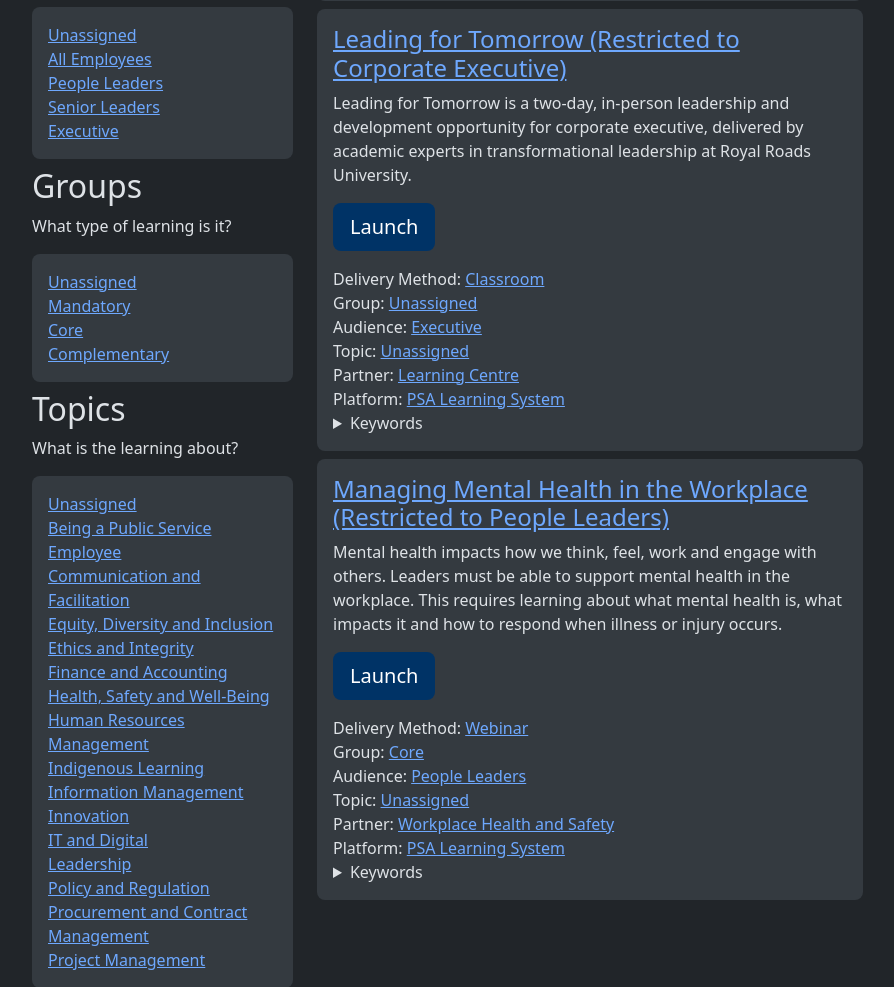
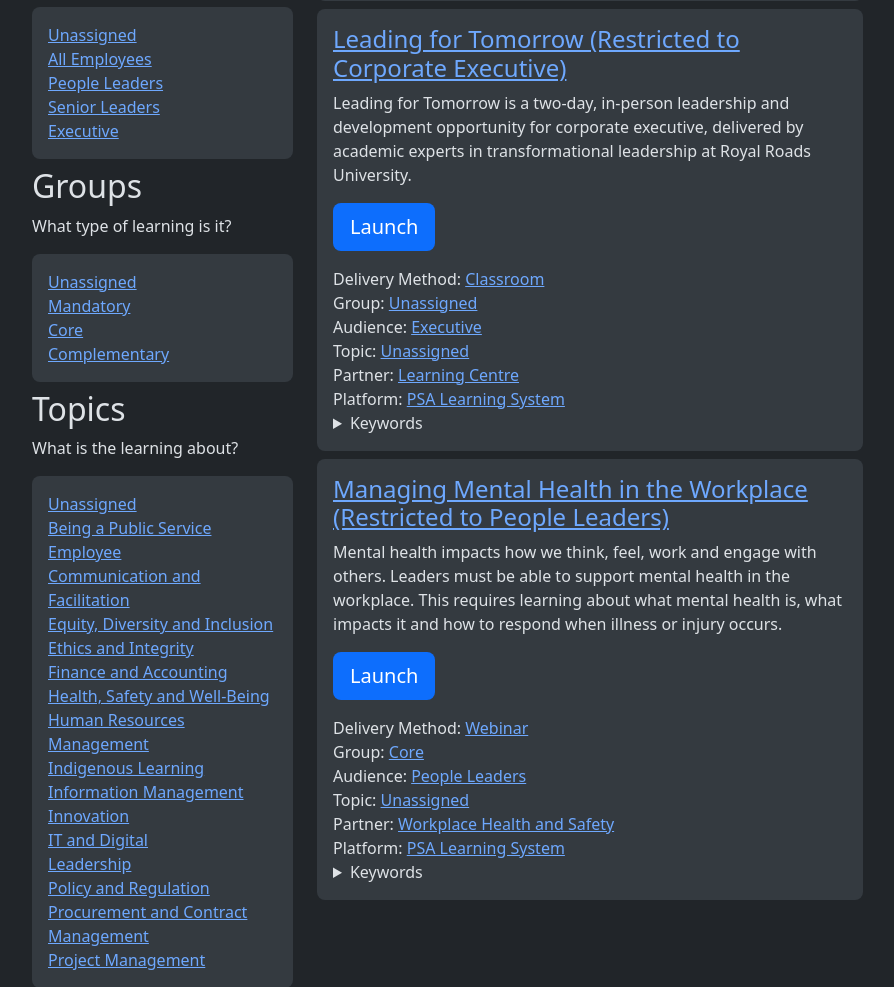
Before and after one commit to allanhaggett/learninghub, a PHP site: the page made by filter.php in a window 1280 px wide. Shown: the part 183-1170 px from the top of the page, without its empty margins (50-944 px from the left). Run offline with PHP 8.4, Linux system fonts and the light colour scheme; data comes from the database, SQL or seed files in the repository.

Commit message:
change colors mostly as a test committing code from space ;) First commit from a Starlink enabled connection.

```diff
--- a/filter.php
+++ b/filter.php
@@ -179,7 +179,7 @@ $result = $statement->execute();
         <h2 class="fs-4"><a href="course.php?cid=<?= $row['cid'] ?>"><?= $row['cname'] ?></a></h2>
         <div class="mb-3"><?= $row['cdesc'] ?></div>
         <div class="my-3">
-            <a class="btn btn-lg text-white" style="background-color: #003366;" href="<?= $row['curl'] ?>">
+            <a class="btn btn-lg bg-primary text-white" style="" href="<?= $row['curl'] ?>">
                 Launch
             </a>
         </div>
```
